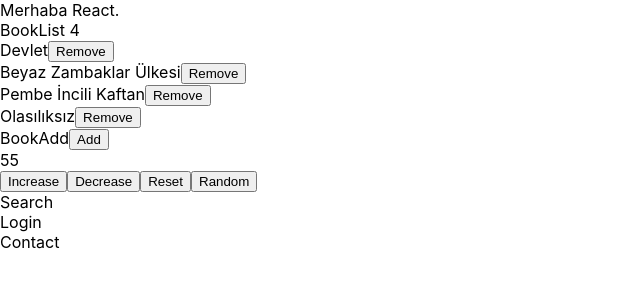
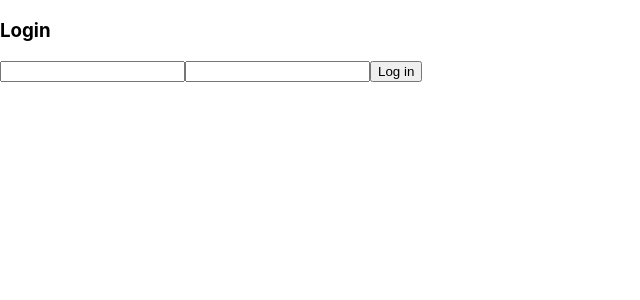
Before and after one commit to zcomert/BtkAkademiDotNetBootCamp, a React (Create React App) app in the folder day-03/bs-store/: page /auth/login in a window 1280 px wide. Shown: the top 300 px of the page, without its empty margins (0-640 px from the left). Built offline with nearby package versions, Linux system fonts and the light colour scheme.

Commit message:
React-router-dom has been instaled.

```diff
--- a/day-03/bs-store/package.json
+++ b/day-03/bs-store/package.json
@@ -8,6 +8,7 @@
     "@testing-library/user-event": "^13.5.0",
     "react": "^18.2.0",
     "react-dom": "^18.2.0",
+    "react-router-dom": "^6.3.0",
     "react-scripts": "5.0.1",
     "web-vitals": "^2.1.4"
   },
--- a/day-03/bs-store/src/App.js
+++ b/day-03/bs-store/src/App.js
@@ -1,14 +1,13 @@
 import { useState } from "react";
-import data,{ tobeAddBook } from "./data";
+import data, { tobeAddBook } from "./data";
 import Counter from "./Counter";
 import BookList from "./components/bookList/BookList";
 import Search from "./components/search/Search";
-import Login from "./components/login/Login"
+import Login from "./components/login/Login";
 import Contact from "./components/contact/Contact";
-
+import { Routes, Route } from "react-router-dom";
 
 function App() {
-
   const [books, setBooks] = useState(data);
 
   // Arrow (ok)
@@ -18,7 +17,7 @@ function App() {
   };
 
   const addBook = (book) => {
-    setBooks([...books, book])
+    setBooks([...books, book]);
     console.log(books);
   };
 
@@ -26,22 +25,22 @@ function App() {
     setBooks(books.filter((book) => book.id !== id));
   };
 
-  const addAllBooks = () =>{
-    setBooks([...books, ...tobeAddBook])
-  }
+  const addAllBooks = () => {
+    setBooks([...books, ...tobeAddBook]);
+  };
   return (
     <>
-      <div>Merhaba React.</div>
-      {/* prop (books) tanımı yapıldı */}
-      <BookList
-      books={books}
-      addBook={addBook}
-      removeBook={removeBook}  />
-
-      <Counter />
-      <Search/>
-      <Login />
-      <Contact />
+      <Routes>
+        <Route
+          path='/books/list'
+          element={
+            <BookList books={books}
+            addBook={addBook}
+            removeBook={removeBook} />
+          }
+        />
+        <Route path="/auth/login" element={<Login />} />
+      </Routes>
     </>
   );
 }
--- a/day-03/bs-store/src/components/book/Book.js
+++ b/day-03/bs-store/src/components/book/Book.js
@@ -2,7 +2,7 @@ import React from 'react'
 
 export default function Book({book, removeBook}) {
   return (
-    <div key={book.id}>
+    <div>
         {book.title}
         <button onClick={() => removeBook(book.id)} >Remove</button>
     </div>
--- a/day-03/bs-store/src/components/bookList/BookList.js
+++ b/day-03/bs-store/src/components/bookList/BookList.js
@@ -5,9 +5,10 @@ import BookAdd from "../book/BookAdd";
 export default function BookList({ books, removeBook, addBook }) {
   return (
     <>
-      <div>BookList {books.length}</div>
+      <h3>BookList</h3>
+      <div> {books.length}</div>
       {books.map((book) => (
-        <Book book={book} removeBook={removeBook} />
+        <Book key={book.id} book={book} removeBook={removeBook} />
       ))}
       <div>
         <BookAdd addBook={addBook} />
--- a/day-03/bs-store/src/components/contact/Contact.js
+++ b/day-03/bs-store/src/components/contact/Contact.js
@@ -2,6 +2,8 @@ import React from 'react'
 
 export default function Contact() {
   return (
-    <div>Contact</div>
+    <div>
+      <h3>Contact</h3>
+    </div>
   )
 }
--- a/day-03/bs-store/src/components/login/Login.js
+++ b/day-03/bs-store/src/components/login/Login.js
@@ -1,7 +1,12 @@
-import React from 'react'
+import React from "react";
 
 export default function Login() {
   return (
-    <div>Login</div>
-  )
+    <div>
+      <h3>Login</h3>
+      <input type='text' />
+      <input type='password' />
+      <button>Log in</button>
+    </div>
+  );
 }
--- a/day-03/bs-store/src/components/search/Search.js
+++ b/day-03/bs-store/src/components/search/Search.js
@@ -2,6 +2,9 @@ import React from 'react'
 
 export default function Search() {
   return (
-    <div>Search</div>
+    <div>
+      <h3>Search</h3>
+      <input />
+      </div>
   )
 }
--- a/day-03/bs-store/src/index.js
+++ b/day-03/bs-store/src/index.js
@@ -1,14 +1,16 @@
-import React from 'react';
-import ReactDOM from 'react-dom/client';
-import './index.css';
-import App from './App';
-import reportWebVitals from './reportWebVitals';
+import React from "react";
+import ReactDOM from "react-dom/client";
+import "./index.css";
+import App from "./App";
+import reportWebVitals from "./reportWebVitals";
+import {BrowserRouter} from "react-router-dom"
 
-
-const root = ReactDOM.createRoot(document.getElementById('root'));
+const root = ReactDOM.createRoot(document.getElementById("root"));
 root.render(
   <React.StrictMode>
-    <App />
+    <BrowserRouter>
+      <App />
+    </BrowserRouter>
   </React.StrictMode>
 );
 
```
Also changed, not shown: 2 other files (tests, documents, lock files or other folders).
